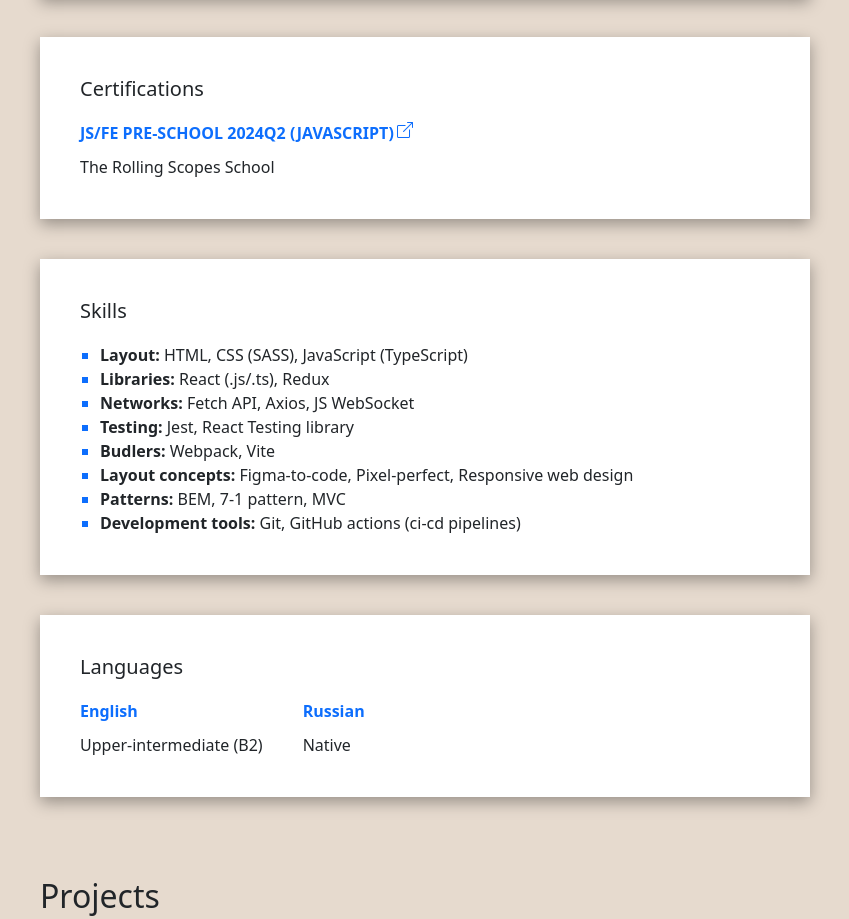
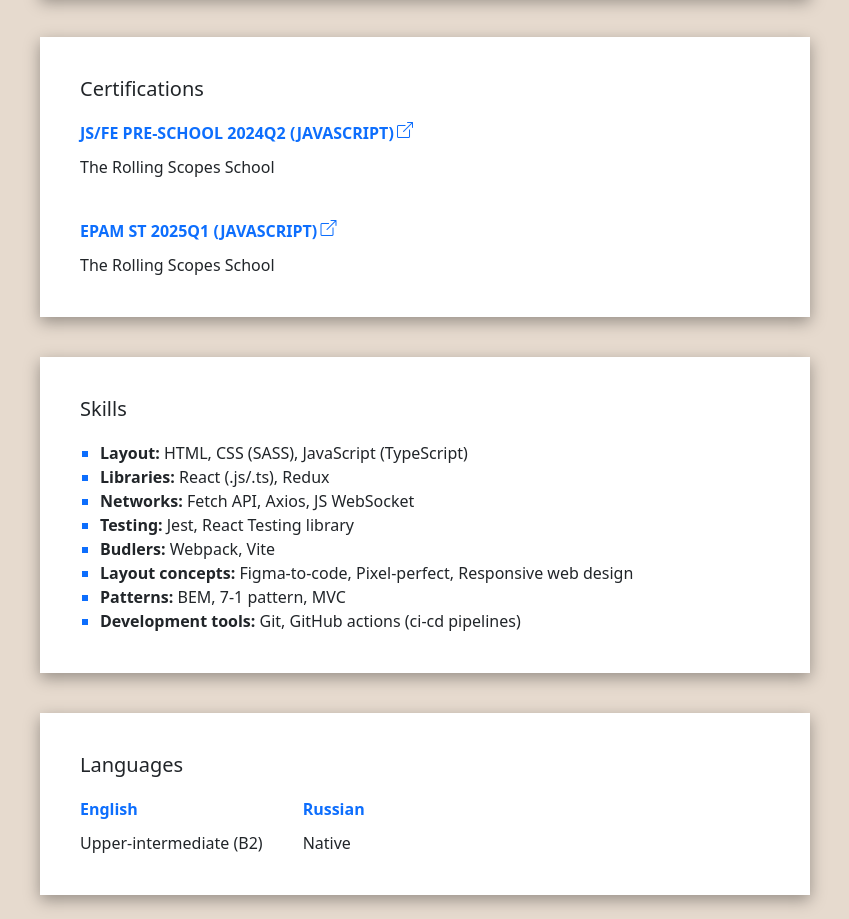
Before and after one commit to bt-diana/cv, a website built with webpack: page src/en.html in a window 1280 px wide. Shown: the part 1740-2659 px from the top of the page, without its empty margins (215-1064 px from the left). Built offline with nearby package versions, Linux system fonts and the light colour scheme.

Commit message:
feat: add new certificate

```diff
--- a/src/en.html
+++ b/src/en.html
@@ -137,6 +137,15 @@
                 <div class="card-item__title certifications-item__title certifications-title">
                   <div class="certifications-title__text text-primary fw-bold">JS/FE PRE-SCHOOL 2024Q2 (JAVASCRIPT)</div>
                   <a href="https://app.rs.school/certificate/9cr8x76q" target="_blank"><i class="bi bi-box-arrow-up-right"></i></a>
+                </div>
+                <div class="card-item__text certifications-item__text">
+                  The Rolling Scopes School
+                </div>
+              </div>
+              <div class="card-body__item card-item certifications-item">
+                <div class="card-item__title certifications-item__title certifications-title">
+                  <div class="certifications-title__text text-primary fw-bold">EPAM ST 2025Q1 (JAVASCRIPT)</div>
+                  <a href="https://app.rs.school/certificate/k2cwpe7h" target="_blank"><i class="bi bi-box-arrow-up-right"></i></a>
                 </div>
                 <div class="card-item__text certifications-item__text">
                   The Rolling Scopes School
--- /dev/null
+++ b/src/styles/components/certifications.css
@@ -0,0 +1,4 @@
+.certifications-card__body {
+    display: flex;
+    flex-direction: column;
+}
--- a/src/styles/index.css
+++ b/src/styles/index.css
@@ -9,3 +9,4 @@
 @import url("./components/skills-card.css");
 @import url("./components/project-card.css");
 @import url("./components/dropdown.css");
+@import url("./components/certifications.css");
```
Also changed, not shown: src/ru.html (+9 -0 lines).
